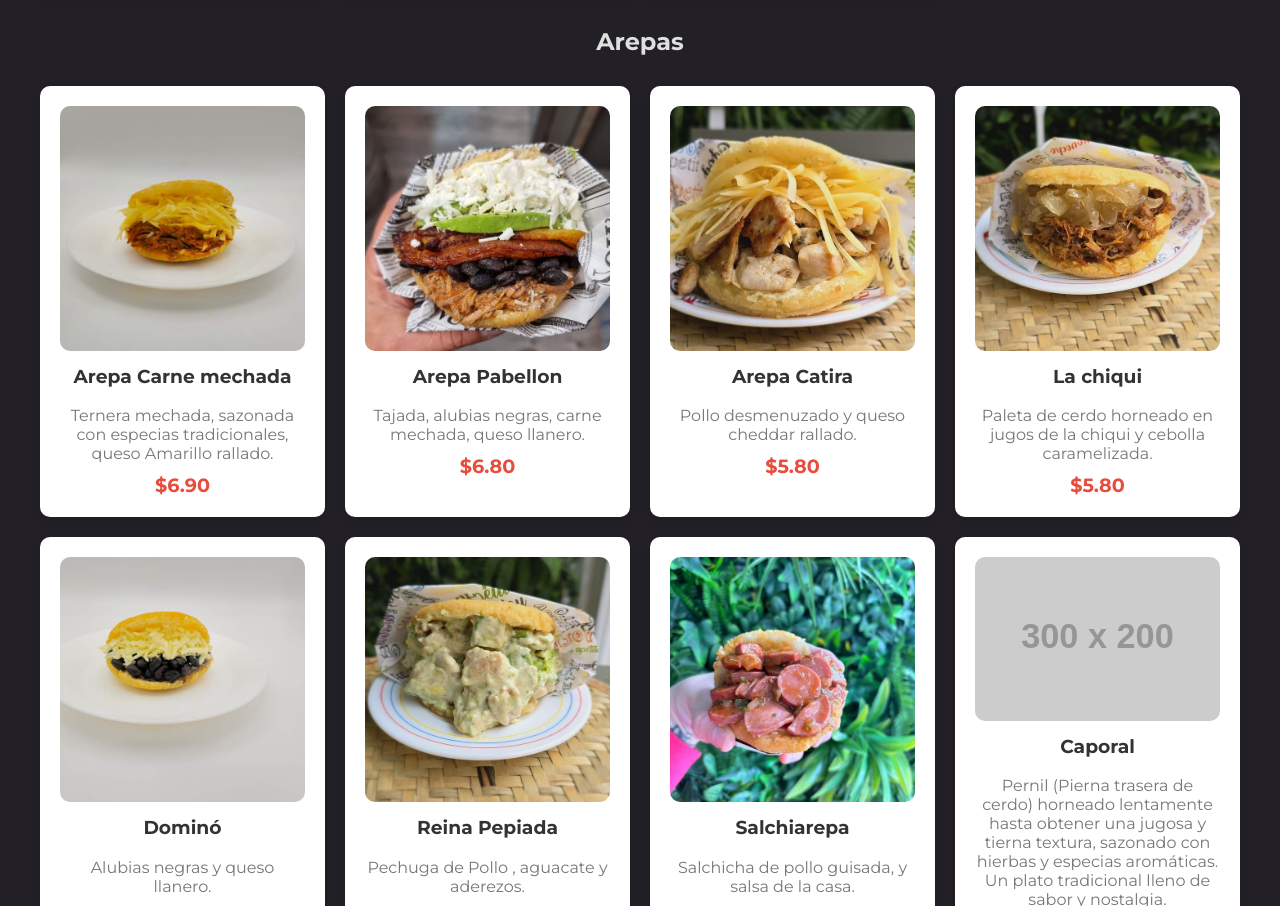
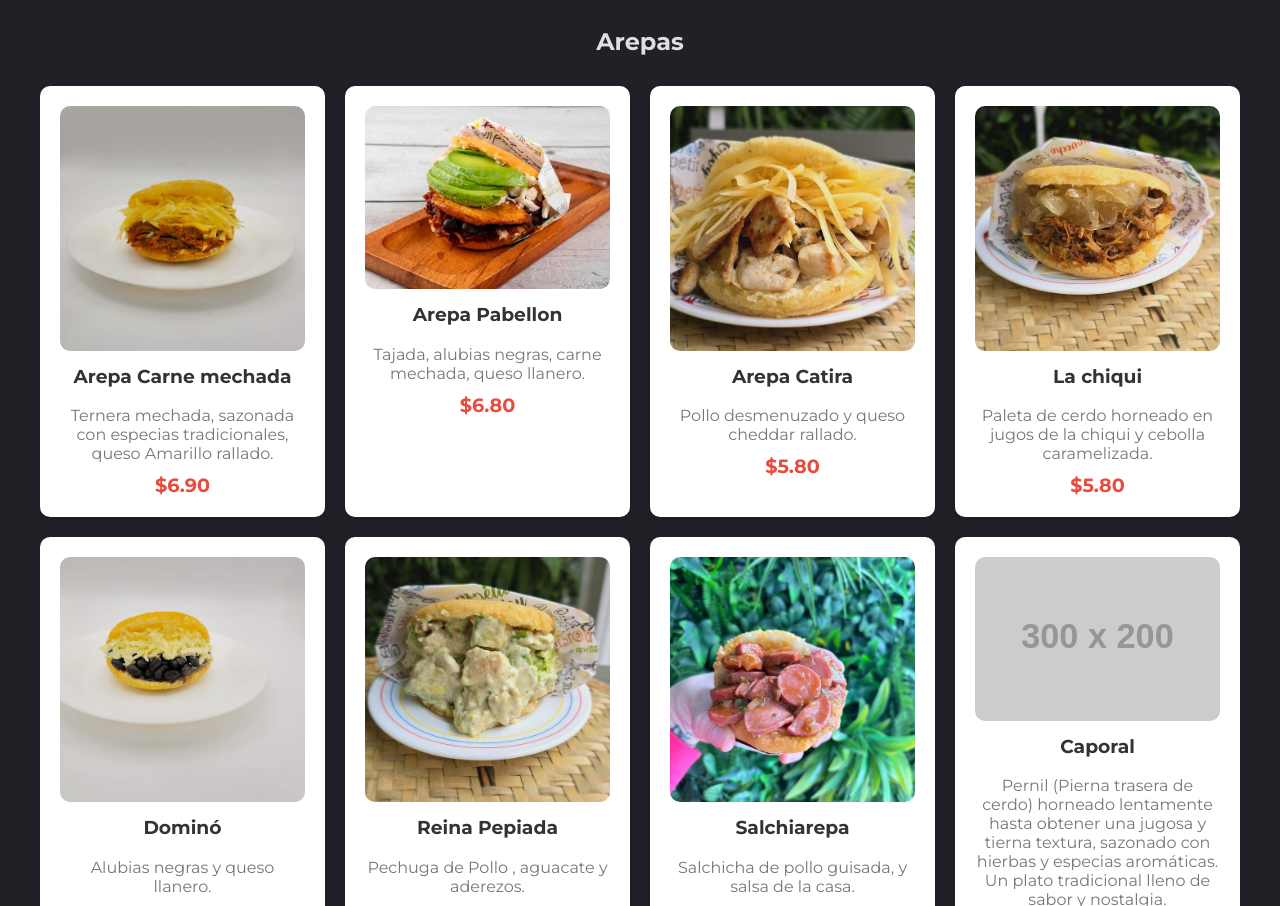
Before and after one commit to anggelokpr/chamitoloco, a plain HTML site: page index.html in a window 1280 px wide. Shown: the part 2015-2921 px from the top of the page. Drawn offline with Linux system fonts and the light colour scheme; placeholder pictures from the web are drawn by us.

Commit message:
Update index.html

```diff
--- a/index.html
+++ b/index.html
@@ -295,7 +295,7 @@
             <div class="price">$6.90</div>
         </div>
         <div class="menu-item">
-            <img src="img/Arepa-de-pabellon.jpeg" alt="Arepa de pabellon">
+            <img src="img/Arepa-de-pabellon.jpg" alt="Arepa de pabellon">
             <h3>Arepa Pabellon</h3>
             <p>Tajada, alubias negras, carne mechada, queso llanero.</p>
             <div class="price">$6.80</div>
```
